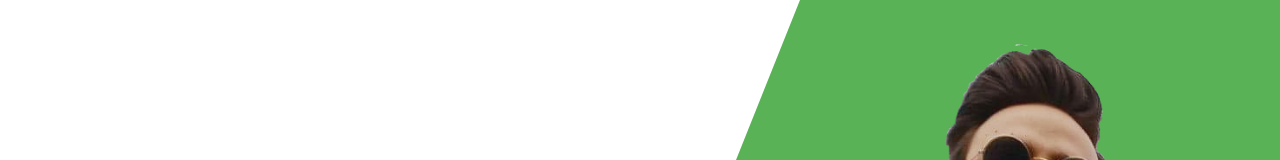
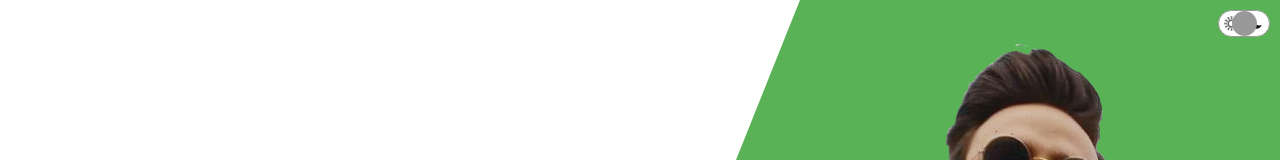
Before and after one commit to IGuessImNick/react-portfolio, a React (Create React App) app: page / in a window 1280 px wide. Shown: the top 160 px of the page. Built offline with nearby package versions, Linux system fonts and the light colour scheme.

Commit message:
setting up darkmode toggle

```diff
--- a/src/App.jsx
+++ b/src/App.jsx
@@ -2,9 +2,14 @@
 import About from "./components/about/About";
 import ProductList from "./components/productList/ProductList";
 import Contact from "./components/contact/Contact";
+import Toggle from "./components/toggle/Toggle";
+import { useState } from "react";
 
 const App = () => {
+  const [dark, setDark] = useState(false);
+
   return <div>
+    <Toggle />
     <Intro />
     <About />
     <ProductList />
--- a/src/components/contact/Contact.jsx
+++ b/src/components/contact/Contact.jsx
@@ -2,12 +2,13 @@
 import Phone from "../../img/phone.png";
 import Email from "../../img/email.png";
 import Address from "../../img/address.png";
-import { useRef } from "react";
+import { useRef, useState } from "react";
 
 import emailjs from "emailjs-com";
 
 const Contact = () => {
     const formRef = useRef();
+    const [done, setDone] = useState(false)
 
     const handleSubmit = (e) => {
         e.preventDefault()
@@ -15,6 +16,7 @@
         emailjs.sendForm('service_lvcvni7', 'template_bgm59tu', formRef.current, 'user_VKyG8yll4kLn45ch29NqL')
         .then((result) => {
           console.log(result.text);
+          setDone(true)
         }, (error) => {
           console.log(error.text);
       });
@@ -53,6 +55,7 @@
                         <input type="text" placeholder="Email" name="user_email" />
                         <textarea rows="5" placeholder="Message" name="message" />
                         <button>Submit</button>
+                        {done && "Thank you for your interest!"}
                     </form>
                 </div>
             </div>
--- /dev/null
+++ b/src/components/toggle/Toggle.jsx
@@ -0,0 +1,15 @@
+import './toggle.css';
+import Sun from "../../img/sun.png";
+import Moon from "../../img/moon.jpg";
+
+const Toggle = () => {
+    return (
+        <div className='t'>
+            <img src={Sun} alt="" className='t-icon'/>
+            <img src={Moon} alt="" className='t-icon'/>
+            <div className='t-button'></div>
+        </div>
+    )
+}
+
+export default Toggle;
--- /dev/null
+++ b/src/components/toggle/toggle.css
@@ -0,0 +1,28 @@
+.t {
+    width: 50px;
+    height: 25px;
+    border-radius: 20px;
+    border: 1px solid #999;
+    background-color: white;
+    position: fixed;
+    top: 10px;
+    right: 10px;
+    z-index: 999;
+    display: flex;
+    align-items: center;
+    justify-content: space-around;
+}
+
+.t-icon {
+    width: 15px;
+    height: 15px;
+}
+
+.t-button {
+    width: 25px;
+    height: 25px;
+    border-radius: 50%;
+    background-color: #999;
+    position: absolute;
+    cursor: pointer;
+}
```
Also changed, not shown: src/img/moon.jpg (added), src/img/sun.png (added).
